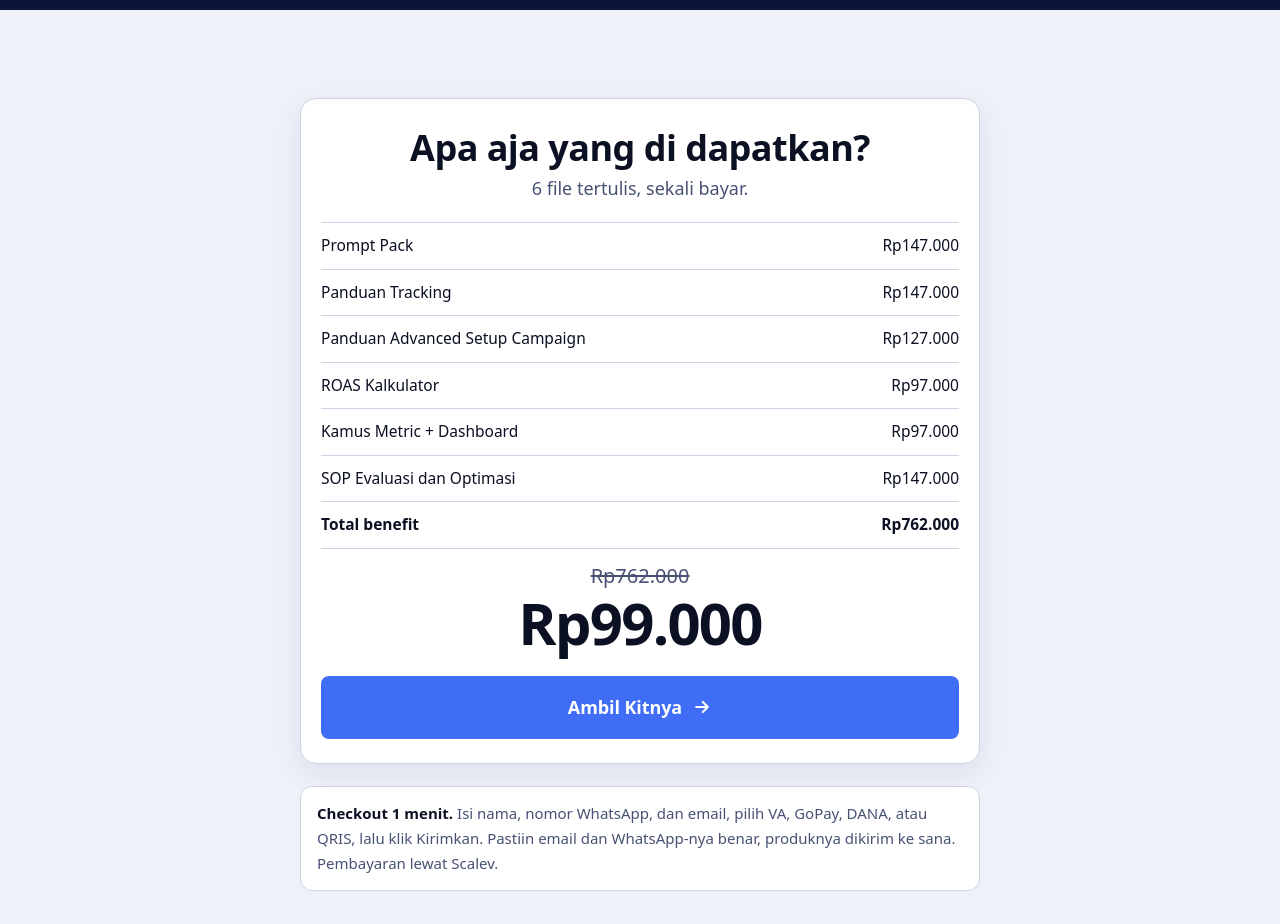
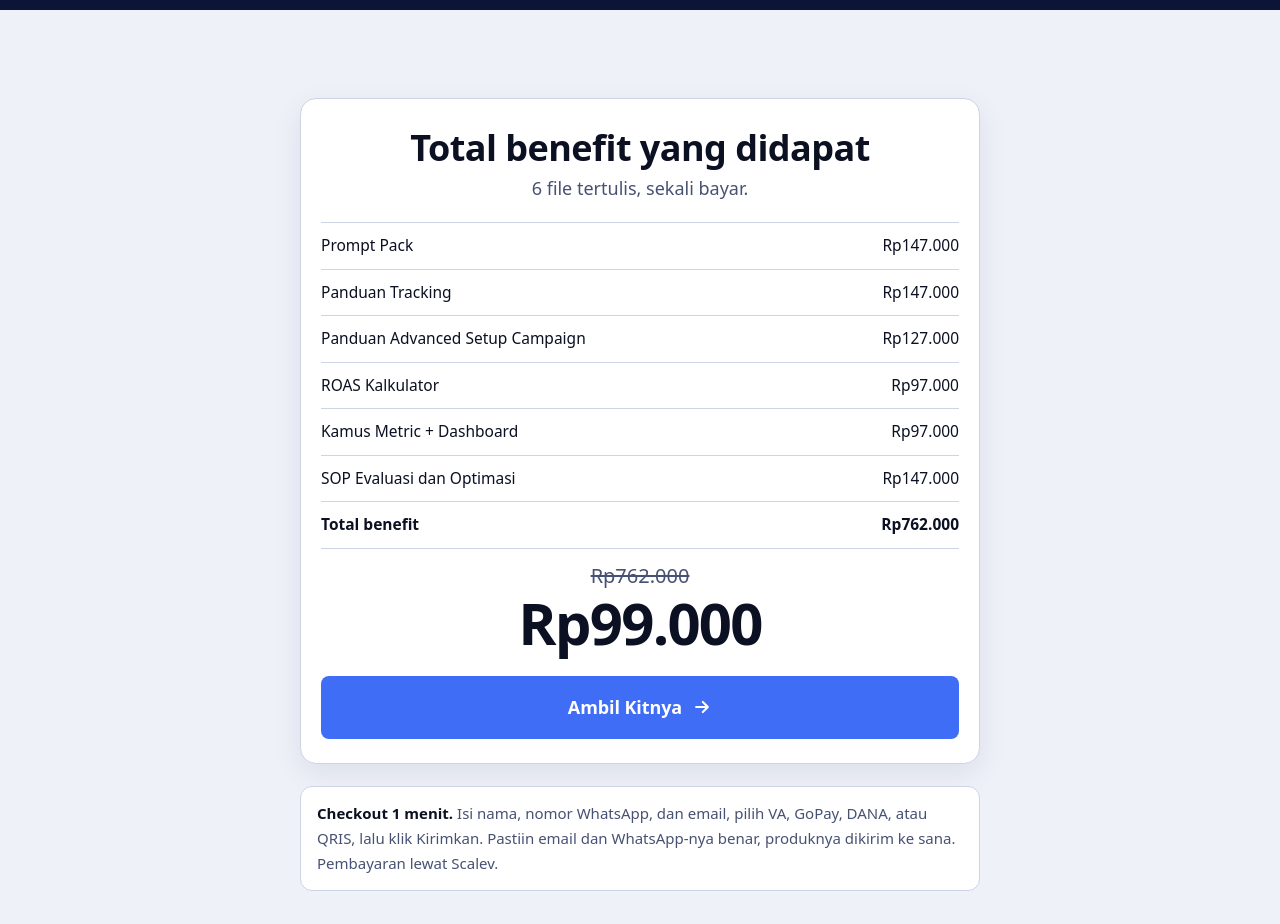
Before and after one commit to Ejjaarf/anti-boncos-launch-kit, a plain HTML site: page index.html in a window 1280 px wide. Shown: the part 8420-9344 px from the top of the page. Drawn offline with Linux system fonts and the light colour scheme; grey boxes are pictures that could not be loaded.

Commit message:
Update index.html

```diff
--- a/index.html
+++ b/index.html
@@ -290,7 +290,7 @@ footer{background:#050813;color:#8e98ba;padding:22px 0 40px;font-size:13.5px}
 <section class="s-light" id="beli">
   <div class="wrap">
     <div class="pcard">
-    <h2>Apa aja yang di dapatkan?</h2>
+    <h2>Total benefit yang didapat</h2>
     <p class="muted" style="text-align:center">6 file tertulis, sekali bayar.</p>
     <table class="stack">
       <tbody>
```
